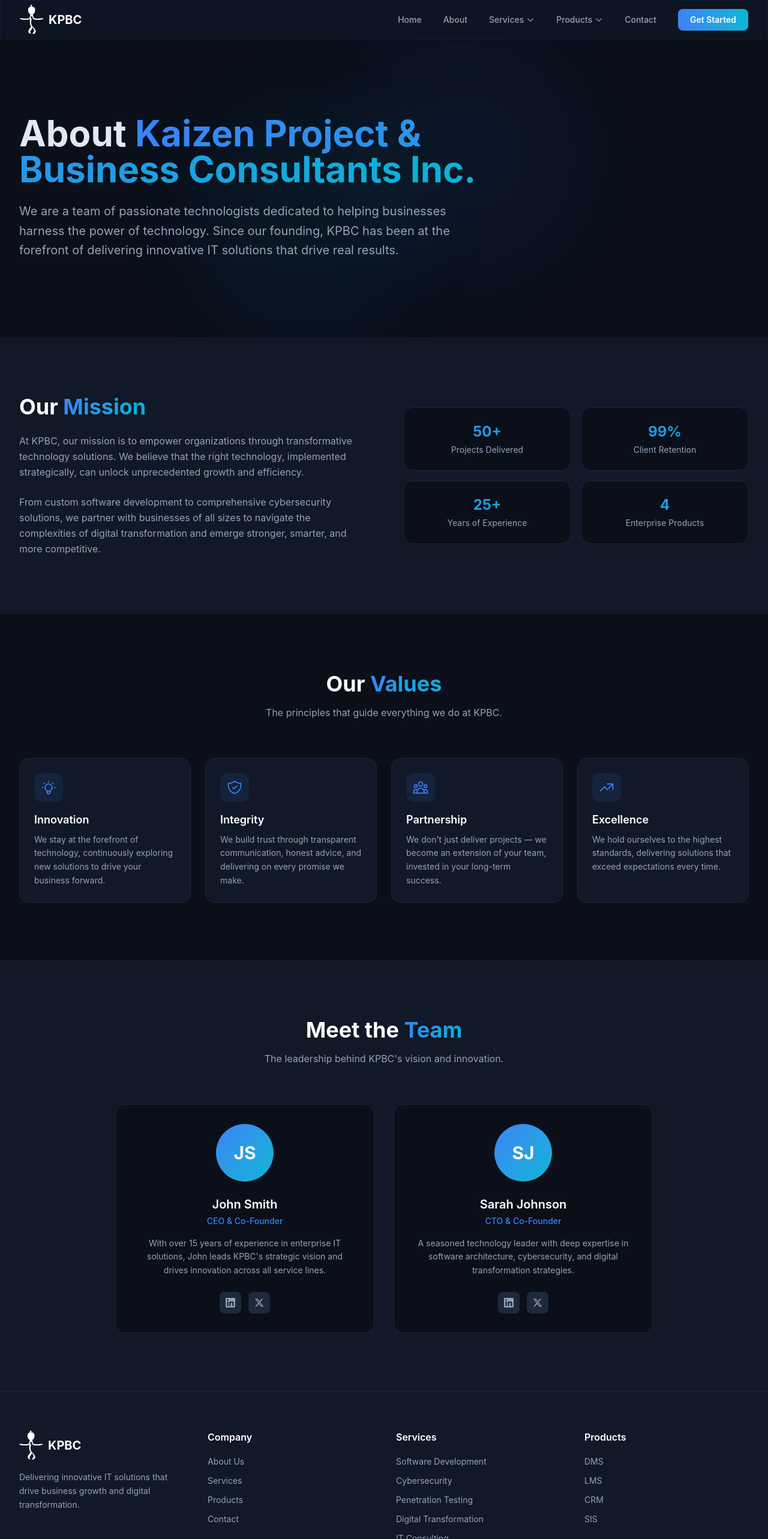
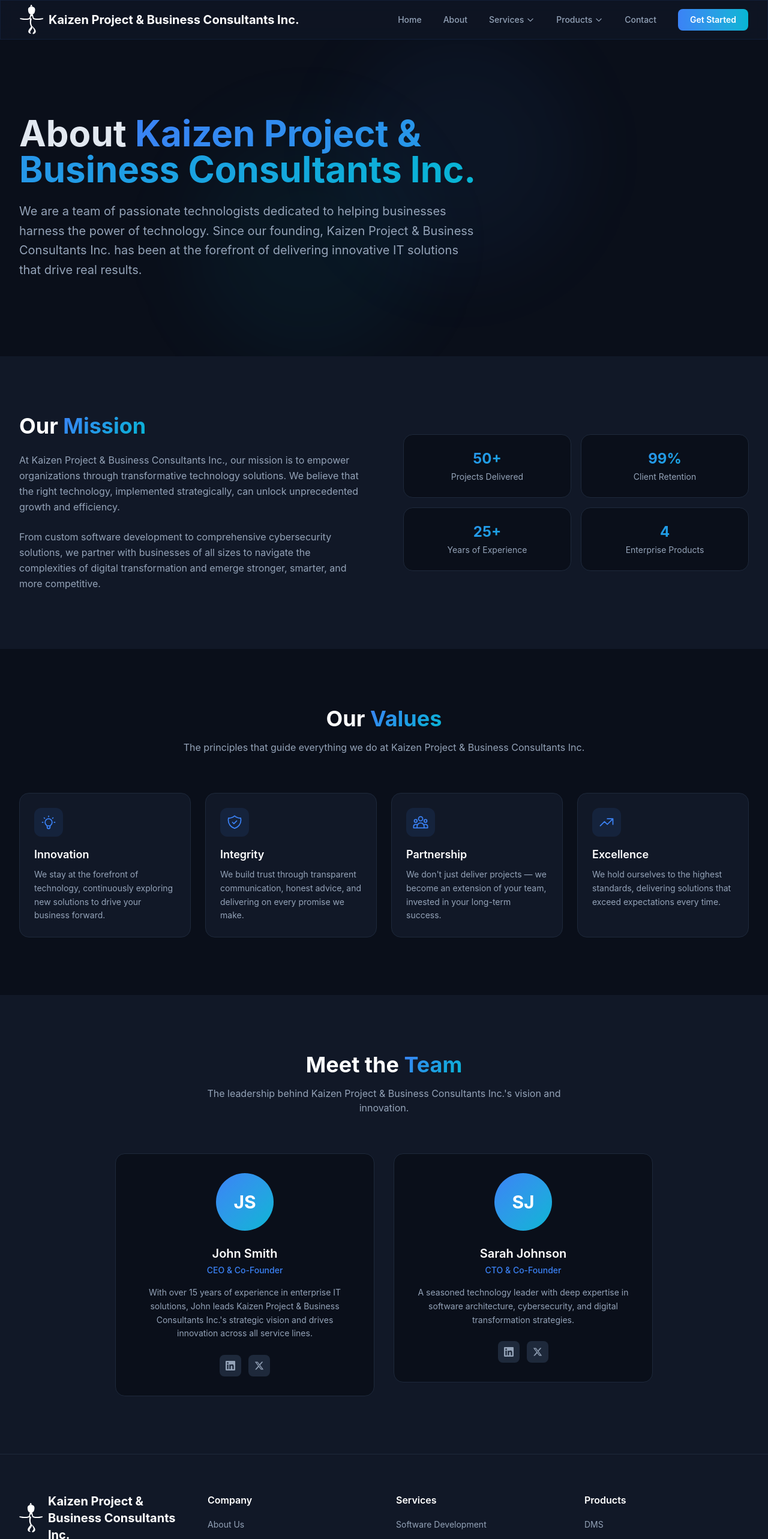
Before and after one commit to Kaizenpbc/kpbc, a Next.js app: page /about in a window 1280 px wide. Shown: the top 2566 px of the page at 60% size. Built offline with nearby package versions, Linux system fonts and the light colour scheme.

Commit message:
Rename all KPBC references to Kaizen Project & Business Consultants Inc.
https://claude.ai/code/session_01YXKzoAjBuX4y8CEycLeHbG

```diff
--- a/src/app/about/page.tsx
+++ b/src/app/about/page.tsx
@@ -7,7 +7,7 @@ const team = [
   {
     name: "John Smith",
     role: "CEO & Co-Founder",
-    bio: "With over 15 years of experience in enterprise IT solutions, John leads KPBC's strategic vision and drives innovation across all service lines.",
+    bio: "With over 15 years of experience in enterprise IT solutions, John leads Kaizen Project & Business Consultants Inc.'s strategic vision and drives innovation across all service lines.",
     initials: "JS",
   },
   {
@@ -77,7 +77,7 @@ export default function AboutPage() {
               About <span className="gradient-text">Kaizen Project &amp; Business Consultants Inc.</span>
             </h1>
             <p className="text-lg sm:text-xl text-muted leading-relaxed">
-              We are a team of passionate technologists dedicated to helping businesses harness the power of technology. Since our founding, KPBC has been at the forefront of delivering innovative IT solutions that drive real results.
+              We are a team of passionate technologists dedicated to helping businesses harness the power of technology. Since our founding, Kaizen Project &amp; Business Consultants Inc. has been at the forefront of delivering innovative IT solutions that drive real results.
             </p>
           </motion.div>
         </div>
@@ -92,7 +92,7 @@ export default function AboutPage() {
                 Our <span className="gradient-text">Mission</span>
               </h2>
               <p className="text-muted leading-relaxed mb-6">
-                At KPBC, our mission is to empower organizations through transformative technology solutions. We believe that the right technology, implemented strategically, can unlock unprecedented growth and efficiency.
+                At Kaizen Project &amp; Business Consultants Inc., our mission is to empower organizations through transformative technology solutions. We believe that the right technology, implemented strategically, can unlock unprecedented growth and efficiency.
               </p>
               <p className="text-muted leading-relaxed">
                 From custom software development to comprehensive cybersecurity solutions, we partner with businesses of all sizes to navigate the complexities of digital transformation and emerge stronger, smarter, and more competitive.
@@ -125,7 +125,7 @@ export default function AboutPage() {
               Our <span className="gradient-text">Values</span>
             </h2>
             <p className="text-muted max-w-2xl mx-auto">
-              The principles that guide everything we do at KPBC.
+              The principles that guide everything we do at Kaizen Project &amp; Business Consultants Inc.
             </p>
           </AnimatedSection>
 
@@ -153,7 +153,7 @@ export default function AboutPage() {
               Meet the <span className="gradient-text">Team</span>
             </h2>
             <p className="text-muted max-w-2xl mx-auto">
-              The leadership behind KPBC&apos;s vision and innovation.
+              The leadership behind Kaizen Project &amp; Business Consultants Inc.&apos;s vision and innovation.
             </p>
           </AnimatedSection>
 
--- a/src/app/api/contact/route.ts
+++ b/src/app/api/contact/route.ts
@@ -71,7 +71,7 @@ export async function POST(request: NextRequest) {
     console.log("[CONTACT API] Resend client created, sending email...");
 
     const { data, error } = await resend.emails.send({
-      from: "KPBC Contact Form <noreply@kpbc.com>",
+      from: "Kaizen Project & Business Consultants Inc. Contact Form <noreply@kpbc.com>",
       to: "kpbcma@gmail.com",
       replyTo: submission.email,
       subject: `New Contact Form: ${submission.name}`,
--- a/src/app/layout.tsx
+++ b/src/app/layout.tsx
@@ -4,9 +4,9 @@ import Footer from "@/components/Footer";
 import "./globals.css";
 
 export const metadata: Metadata = {
-  title: "KPBC | Innovative IT Solutions",
+  title: "Kaizen Project & Business Consultants Inc. | Innovative IT Solutions",
   description:
-    "KPBC delivers cutting-edge IT solutions including software development, cybersecurity, digital transformation, and enterprise products to drive your business forward.",
+    "Kaizen Project & Business Consultants Inc. delivers cutting-edge IT solutions including software development, cybersecurity, digital transformation, and enterprise products to drive your business forward.",
 };
 
 export default function RootLayout({
--- a/src/app/page.tsx
+++ b/src/app/page.tsx
@@ -155,7 +155,7 @@ export default function Home() {
                   Ready to Transform Your Business?
                 </h2>
                 <p className="text-white/80 max-w-2xl mx-auto mb-8 text-lg">
-                  Let&apos;s discuss how KPBC can help you achieve your technology goals and stay ahead of the competition.
+                  Let&apos;s discuss how Kaizen Project &amp; Business Consultants Inc. can help you achieve your technology goals and stay ahead of the competition.
                 </p>
                 <Link
                   href="/contact"
--- a/src/components/Footer.tsx
+++ b/src/components/Footer.tsx
@@ -32,8 +32,8 @@ export default function Footer() {
           {/* Brand */}
           <div>
             <div className="flex items-center space-x-2 mb-4">
-              <Image src="/ninja-logo.svg" alt="KPBC Logo" width={40} height={40} className="invert brightness-0 invert" />
-              <span className="text-xl font-bold text-white">KPBC</span>
+              <Image src="/ninja-logo.svg" alt="Kaizen Project & Business Consultants Inc. Logo" width={40} height={40} className="invert brightness-0 invert" />
+              <span className="text-xl font-bold text-white">Kaizen Project &amp; Business Consultants Inc.</span>
             </div>
             <p className="text-muted text-sm leading-relaxed">
               Delivering innovative IT solutions that drive business growth and digital transformation.
@@ -63,7 +63,7 @@ export default function Footer() {
         {/* Bottom */}
         <div className="mt-12 pt-8 border-t border-surface-light flex flex-col sm:flex-row justify-between items-center gap-4">
           <p className="text-muted text-sm">
-            &copy; {new Date().getFullYear()} KPBC. All rights reserved.
+            &copy; {new Date().getFullYear()} Kaizen Project &amp; Business Consultants Inc. All rights reserved.
           </p>
           <div className="flex space-x-6">
             <a href="#" className="text-muted hover:text-primary transition-colors" aria-label="LinkedIn">
--- a/src/components/Navbar.tsx
+++ b/src/components/Navbar.tsx
@@ -177,8 +177,8 @@ export default function Navbar() {
         <div className="flex items-center justify-between h-16">
           {/* Logo */}
           <Link href="/" className="flex items-center space-x-2">
-            <Image src="/ninja-logo.svg" alt="KPBC Logo" width={40} height={40} className="invert brightness-0 invert" />
-            <span className="text-xl font-bold text-white">KPBC</span>
+            <Image src="/ninja-logo.svg" alt="Kaizen Project & Business Consultants Inc. Logo" width={40} height={40} className="invert brightness-0 invert" />
+            <span className="text-xl font-bold text-white">Kaizen Project &amp; Business Consultants Inc.</span>
           </Link>
 
           {/* Desktop Nav */}
```
